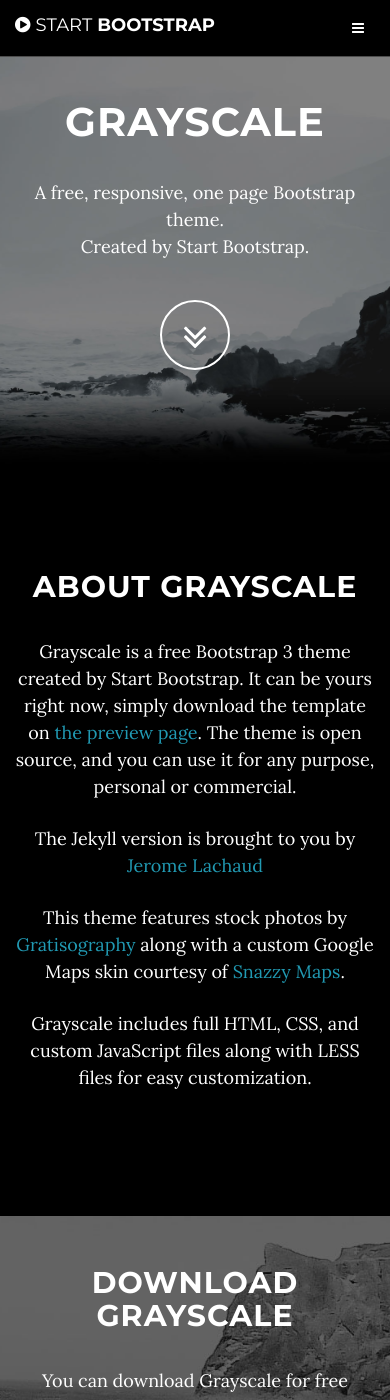
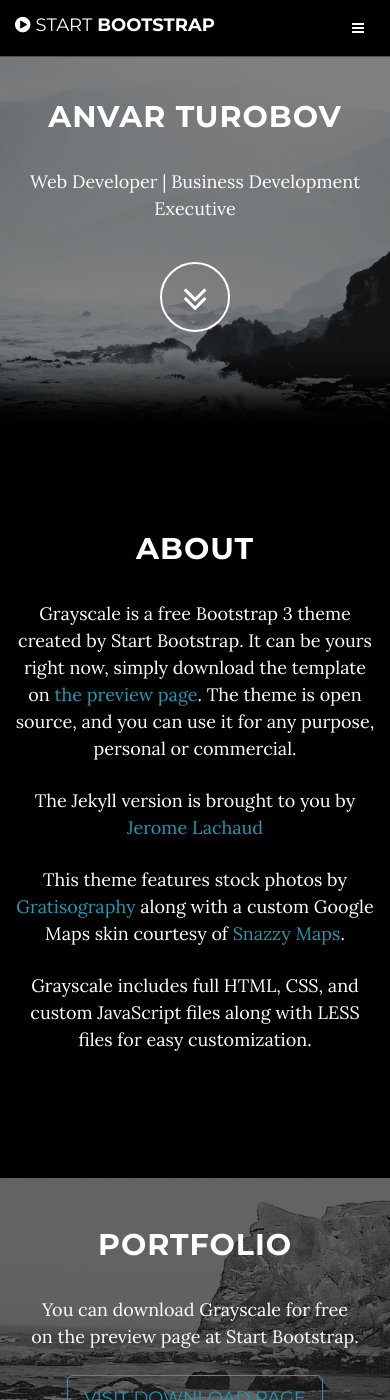
Before and after one commit to AnvarTurobov/AnvarTurobov.github.io, a Jekyll site: the page built from index.html, in a window 390 px wide and 1400 px high. Built offline with Jekyll 4.4.1, drawn with Linux system fonts in a browser that asks for light colours; some of the changed text lies outside the part shown.

```diff
--- a/_config.yml
+++ b/_config.yml
@@ -1,7 +1,7 @@
 # Site settings
-title: Grayscale
-email: your-email@domain.com
-url: https://example.github.io
+title: Anvar Turobov
+email: anvar.turobov@com
+url: https://anvarturobov.github.io
 description: "Write an awesome description for your new site here. You can edit this line in _config.yml. It will appear in your document head meta (for Google search results) and in your feed.xml site description."
 
 # Color settings (hex-codes without the leading hash-tag)
@@ -10,20 +10,20 @@ color:
   links: '#219ab3'
 
 # Footer settings
-footer: Your Website
+footer: Anvar Turobov
 
 # Social networks usernames (many more available: google-plus, flickr, dribbble, pinterest, instagram, tumblr, linkedin, etc.)
 social:
   - title: twitter
-    url: https://twitter.com/SBootstrap
-  - title: facebook
-    url:
-  - title: stack-overflow
-    url: http://stackoverflow.com/questions/tagged/jekyll
-  - title: bitbucket
-    url: http://bitbucket.org/jekyll
+    url: https://twitter.com/anvarturobov
+  # - title: facebook
+  #   url:
+  # - title: stack-overflow
+  #   url: http://stackoverflow.com/questions/tagged/jekyll
+  # - title: bitbucket
+  #   url: http://bitbucket.org/jekyll
   - title: github
-    url: https://github.com/IronSummitMedia/startbootstrap
+    url: https://github.com/anvarturobov
 
 # Build settings
 markdown: kramdown
--- a/_includes/about.html
+++ b/_includes/about.html
@@ -2,7 +2,7 @@
     <section id="about" class="container content-section text-center">
         <div class="row">
             <div class="col-lg-8 col-lg-offset-2">
-                <h2>About Grayscale</h2>
+                <h2>About</h2>
                 <p>Grayscale is a free Bootstrap 3 theme created by Start Bootstrap. It can be yours right now, simply download the template on <a href="http://startbootstrap.com/template-overviews/grayscale/">the preview page</a>. The theme is open source, and you can use it for any purpose, personal or commercial.</p>
                 <p>The Jekyll version is brought to you by <a href="https://github.com/jeromelachaud">Jerome Lachaud</a></p>
                 <p>This theme features stock photos by <a href="http://gratisography.com/">Gratisography</a> along with a custom Google Maps skin courtesy of <a href="http://snazzymaps.com/">Snazzy Maps</a>.</p>
--- a/_includes/css/grayscale.css
+++ b/_includes/css/grayscale.css
@@ -152,7 +152,7 @@ a:focus {
 }
 
 .intro .intro-body .brand-heading {
-    font-size: 40px;
+    font-size: 30px;
 }
 
 .intro .intro-body .intro-text {
@@ -166,7 +166,7 @@ a:focus {
     }
 
     .intro .intro-body .brand-heading {
-        font-size: 100px;
+        font-size: 60px;
     }
 
     .intro .intro-body .intro-text {
--- a/_includes/download.html
+++ b/_includes/download.html
@@ -3,7 +3,7 @@
         <div class="download-section">
             <div class="container">
                 <div class="col-lg-8 col-lg-offset-2">
-                    <h2>Download Grayscale</h2>
+                    <h2>Portfolio</h2>
                     <p>You can download Grayscale for free on the preview page at Start Bootstrap.</p>
                     <a href="http://startbootstrap.com/template-overviews/grayscale/" class="btn btn-default btn-lg">Visit Download Page</a>
                 </div>
--- a/_includes/footer.html
+++ b/_includes/footer.html
@@ -1,6 +1,6 @@
     <!-- Footer -->
     <footer>
         <div class="container text-center">
-            <p>Copyright &copy; {{ site.footer }} 20{{ site.time | date: '%y' }}</p>
+            <h6>Copyright &copy; {{ site.footer }} 20{{ site.time | date: '%y' }}</h6>
         </div>
     </footer>
--- a/_includes/header.html
+++ b/_includes/header.html
@@ -4,8 +4,8 @@
             <div class="container">
                 <div class="row">
                     <div class="col-md-8 col-md-offset-2">
-                        <h1 class="brand-heading">Grayscale</h1>
-                        <p class="intro-text">A free, responsive, one page Bootstrap theme.<br>Created by Start Bootstrap.</p>
+                        <h1 class="brand-heading">Anvar Turobov</h1>
+                        <p class="intro-text">Web Developer | Business Development Executive</p>
                         <a href="#about" class="btn btn-circle page-scroll">
                             <i class="fa fa-angle-double-down animated"></i>
                         </a>
```
Also changed, not shown: _includes/contact 2.html (added, +44 -0 lines).
